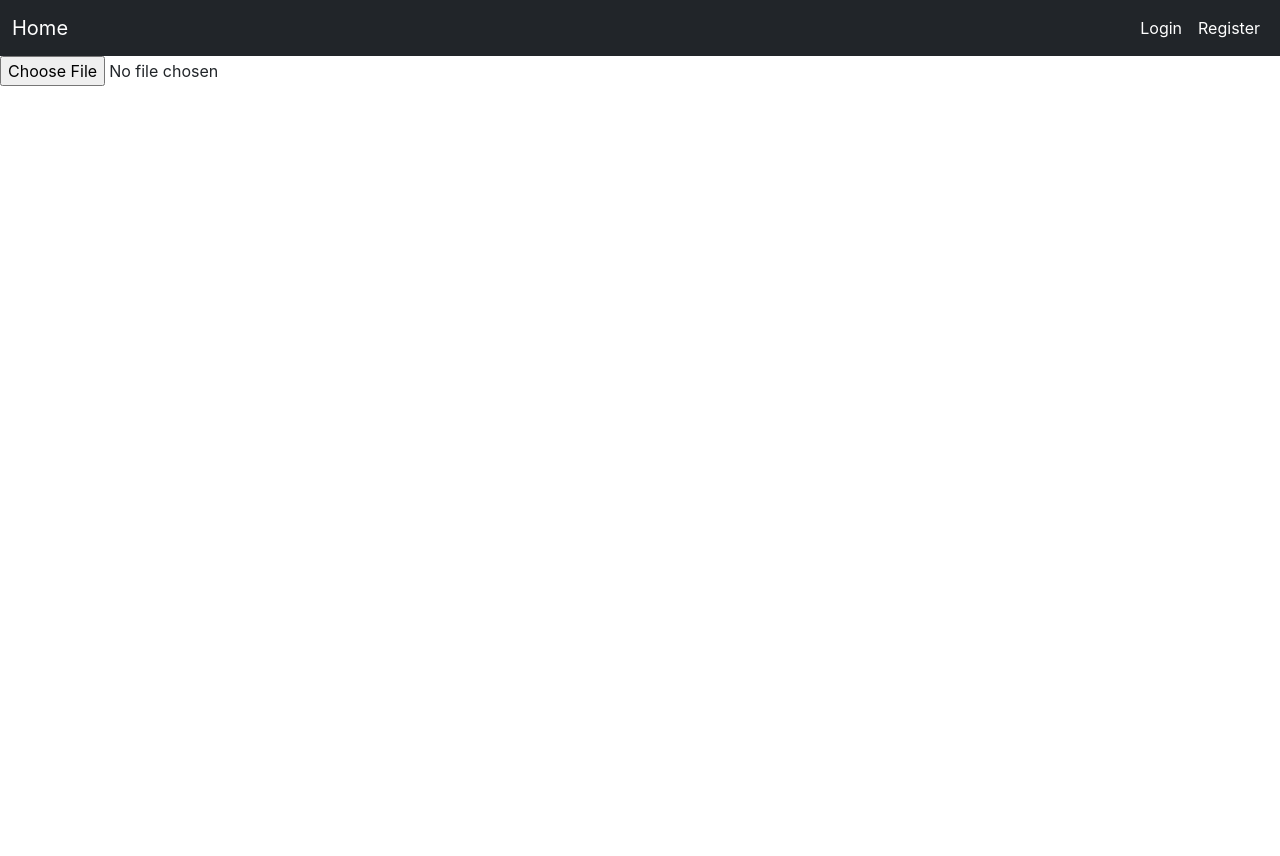
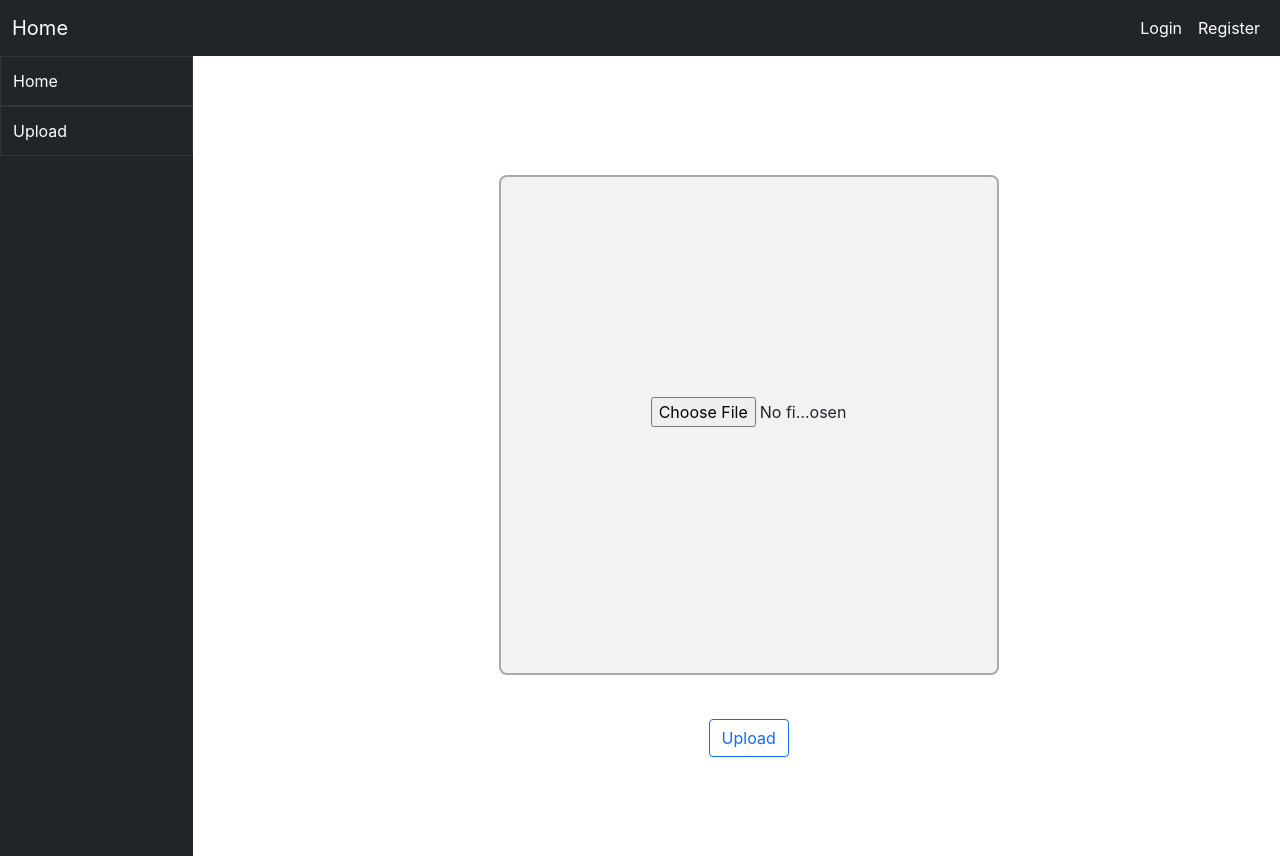
Before and after one commit to ThisuraThebuwana/company-management-ui, a React (Create React App) app: page /upload in a window 1280 px wide. Before the commit the page ends 800 px from the top, so only its background shows below. Built offline with nearby package versions, Linux system fonts and the light colour scheme; no server answers.

Commit message:
implement side navigation bar and upload page

```diff
--- a/package.json
+++ b/package.json
@@ -9,6 +9,7 @@
     "axios": "^0.21.1",
     "qs": "^6.10.1",
     "react": "^17.0.2",
+    "react-bootstrap": "^1.6.1",
     "react-dom": "^17.0.2",
     "react-minimal-side-navigation": "^1.9.2",
     "react-router-dom": "^5.2.0",
--- a/src/App.css
+++ b/src/App.css
@@ -36,6 +36,7 @@
 .SidebarList {
   height: auto;
   padding: 0;
+  margin: 0;
   width: 100%;
 }
 
@@ -52,3 +53,22 @@
   justify-content: center;
   align-items: center;
 }
+
+.uploadArea {
+  background-color:#f2f2f2 ;
+  width: 500px;
+  height: 500px;
+  border: 2px solid darkgrey;
+  border-radius: 8px;
+  padding: 220px 150px;
+  margin: 20px;
+}
+
+.UploadPage {
+  width: 100%;
+  height: 100%;
+  display: flex;
+  flex-direction: column;
+  justify-content: center;
+  align-items: center;
+}
--- a/src/App.js
+++ b/src/App.js
@@ -1,5 +1,5 @@
 import './App.css';
-import React, {Component, useEffect, useState} from "react";
+import React, {useEffect, useState} from "react";
 import Nav from "./components/Nav";
 import {BrowserRouter, Route} from "react-router-dom";
 import Home from "./pages/Home";
--- a/src/Constants.js
+++ b/src/Constants.js
@@ -56,7 +56,7 @@ const COLUMNS = [
 const SidebarData = [
     {
         title: "Home",
-        link: "/home",
+        link: "/",
     },
     {
         title: "Upload",
--- a/src/components/FileUploader.js
+++ b/src/components/FileUploader.js
@@ -1,16 +1,85 @@
-import React, {Component} from 'react';
+import React, {useState} from 'react';
 import "./table.css"
+import SideNavBar from "../components/SideNavBar";
+import {host} from "../Constants";
+import axios from "axios";
+import {Alert, Button} from 'react-bootstrap';
 
 const FileUploader = () => {
 
+    const [selectedFile, setSelecetedFile] = useState(null);
+    const [show, setShow] = useState(false);
+    const [errMsg, setErrMsg] = useState('');
+    const [showSuccess, setShowSuccess] = useState(false);
+    const [succMsg, setSuccMsg] = useState('');
+
     const onChangeHandler = (event) => {
 
-        console.log(event.target.files[0]);
+        setSelecetedFile(event.target.files[0]);
+
+    };
+
+    const onUpload = async () => {
+        const data = new FormData();
+        data.append('file', selectedFile);
+        let res = await axios.post(host + '/parcel/upload', data, {withCredentials: true});
+
+        if (res.data.error !== undefined) {
+            console.log("res.data.error")
+            setErrMsg(res.data.error);
+            setShow(true);
+        }else if(res.data.message !== undefined){
+            console.log(res.data.message);
+            setSuccMsg("CSV file uploaded successfully");
+            setShowSuccess(true);
+        }
 
     };
     return (
-        <div>
-            <input type="file" name="file" onChange={onChangeHandler}/>
+        <div className="Home">
+            <div className="row">
+                <div className="col-sm-2">
+                    <SideNavBar/>
+                </div>
+                <div className="col-sm-10">
+                    <div className="UploadPage">
+                        <input type="file" name="file" className="uploadArea" onChange={onChangeHandler}/>
+                        <br/>
+                        <Button onClick={onUpload} variant="outline-primary">
+                            Upload
+                        </Button>
+                        {show ?
+                            <div style={{margin:20}}>
+                                <Alert show={show} variant="danger">
+                                    <Alert.Heading>Error!</Alert.Heading>
+                                    <p>{errMsg}</p>
+                                    <hr />
+                                    <div className="d-flex justify-content-end">
+                                        <Button onClick={() => setShow(false)} variant="outline-danger">
+                                            Close
+                                        </Button>
+                                    </div>
+                                </Alert>
+                            </div>
+                            : null}
+                        {showSuccess ?
+                            <div style={{margin:20}}>
+                                <Alert show={showSuccess} variant="success">
+                                    <Alert.Heading>Success!</Alert.Heading>
+                                    <p>{succMsg}</p>
+                                    <hr />
+                                    <div className="d-flex justify-content-end">
+                                        <Button onClick={() => setShowSuccess(false)} variant="outline-success">
+                                            Close
+                                        </Button>
+                                    </div>
+                                </Alert>
+                            </div>
+                            : null}
+                    </div>
+                </div>
+            </div>
+
         </div>
     );
 
--- a/src/components/SideNavBar.js
+++ b/src/components/SideNavBar.js
@@ -1,4 +1,4 @@
-import React, {Component} from 'react';
+import React from 'react';
 import {SidebarData} from "../Constants";
 
 const SideNavBar = () => {
--- a/src/pages/Home.js
+++ b/src/pages/Home.js
@@ -38,14 +38,15 @@ const Home = (props) => {
             {tableContent ?
                 <div className="Home">
                     <div className="row">
-                        <div className="col-sm-2">
+                        <div className="col-sm-2" style={{padding:0}}>
                             <SideNavBar/>
                         </div>
-                        <div className="col-sm-10">
+                        <div className="col-sm-10" style={{padding:10}}>
                             <Table tableContent={tableContent}/>
                         </div>
                     </div>
                 </div> : 'You are not logged in'}
+
         </div>
 
     );
```
Also changed, not shown: 1 other file (tests, documents, lock files or other folders).
